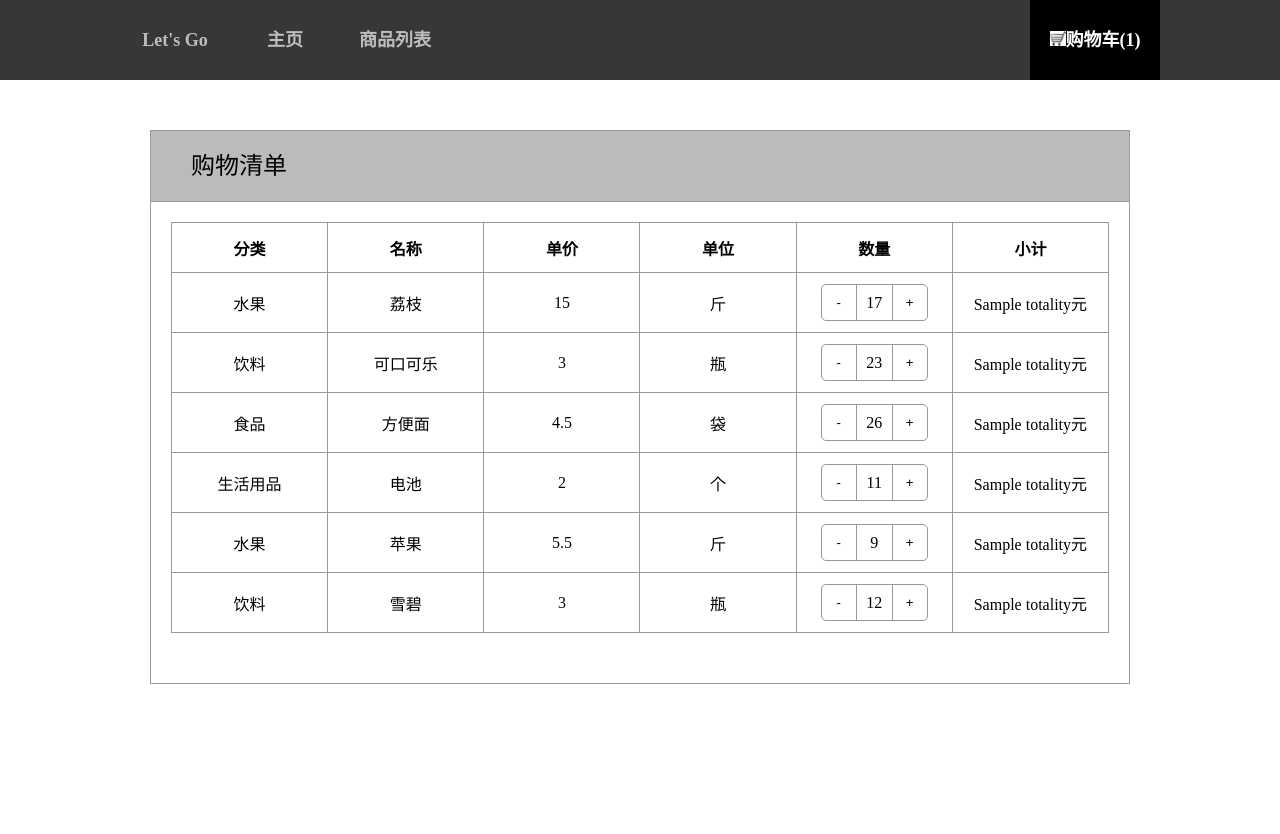
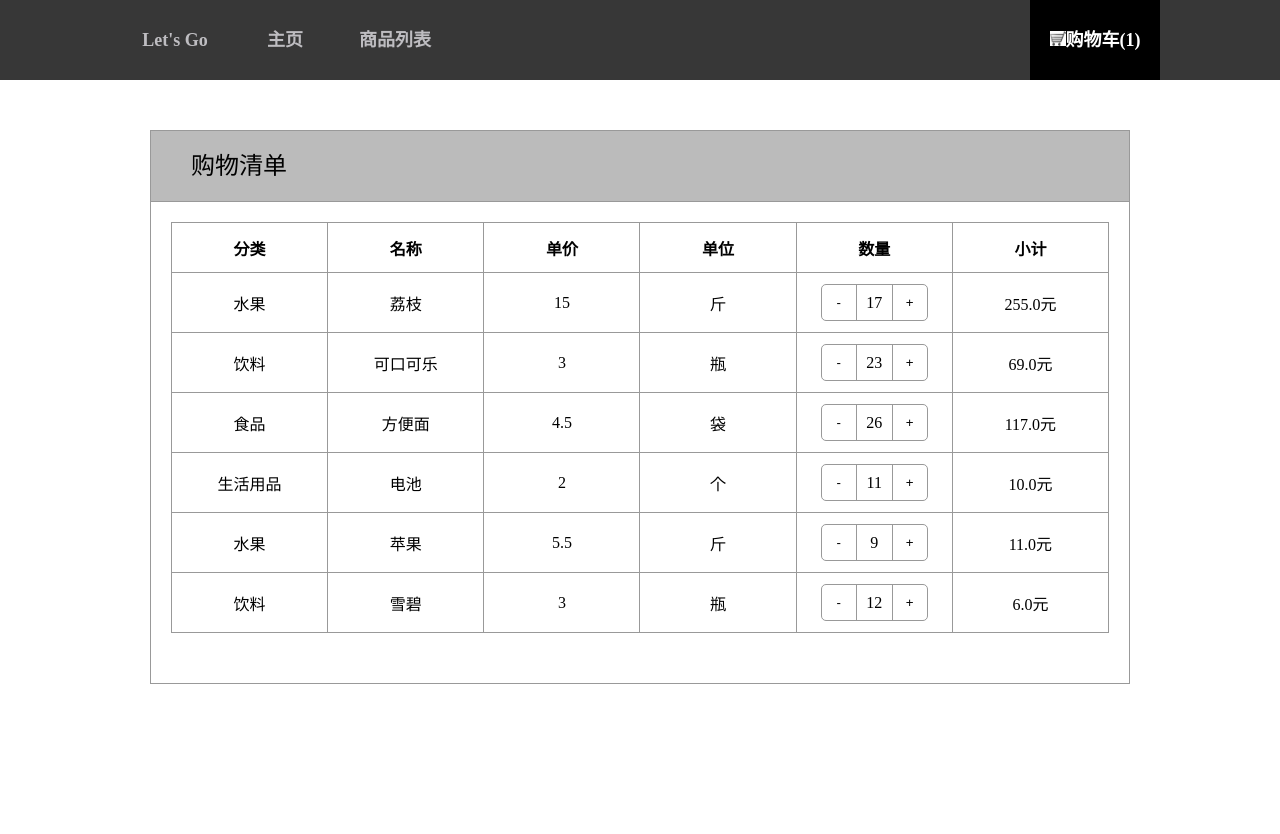
Before and after one commit to CCTV-lulu/my-first-pos, a Django app: template pos/templates/pos/shopping_cart.html in a window 1280 px wide. Run offline with Django 3.2, Linux system fonts and the light colour scheme; data comes from the database, SQL or seed files in the repository; both versions use the stored data as it was after the commit; the template is opened without the code that fills it: values that come from a table or form of the project are taken from there, most other values are stand-ins (such as "Sample title", 1, 10 or a date in 2020).

Commit message:
change total

```diff
--- a/pos/models.py
+++ b/pos/models.py
@@ -19,7 +19,8 @@ class ItemList(models.Model):
         for goods in ItemList.objects.all():
             sum_count+=goods.count
         return sum_count
-    @classmethod
-    def totality(cls):
-        totality=(cls.count)*int(cls.price)
-        return totality
+    # @classmethod
+    # def totality(cls):
+    #     totality=(cls.count)*int(cls.price)
+    #     return totality
+    # 类方法不能调用属性
--- a/pos/static/javascript/cart.js
+++ b/pos/static/javascript/cart.js
@@ -14,7 +14,7 @@ $(document).ready(function () {
           data:{id:id,count:count},
           success:function(result){
               $($('#'+id).next()).text(result.quantity)
-              $((($('#'+id).parent()).parent()).next()).text(result.totality+'元')
+              $((($('#'+id).parent()).parent()).next()).text(result.total+'元')
               $('#number').text(result.sum_count)
           }
       })
--- a/pos/templates/pos/shopping_cart.html
+++ b/pos/templates/pos/shopping_cart.html
@@ -31,7 +31,7 @@
                             <button class="right" id="{{ itemlist.goods_id }}"> + </button>
                         </div>
                     </td>
-                    <td><span id="subtotal">{{ totality }}元</span></td>
+                    <td><span id="subtotal">{{ itemlist.total }}元</span></td>
                 </tr>
                 {% endfor %}
         </div>
```
Also changed, not shown: pos/views.py (+5 -7 lines), db.sqlite3.
